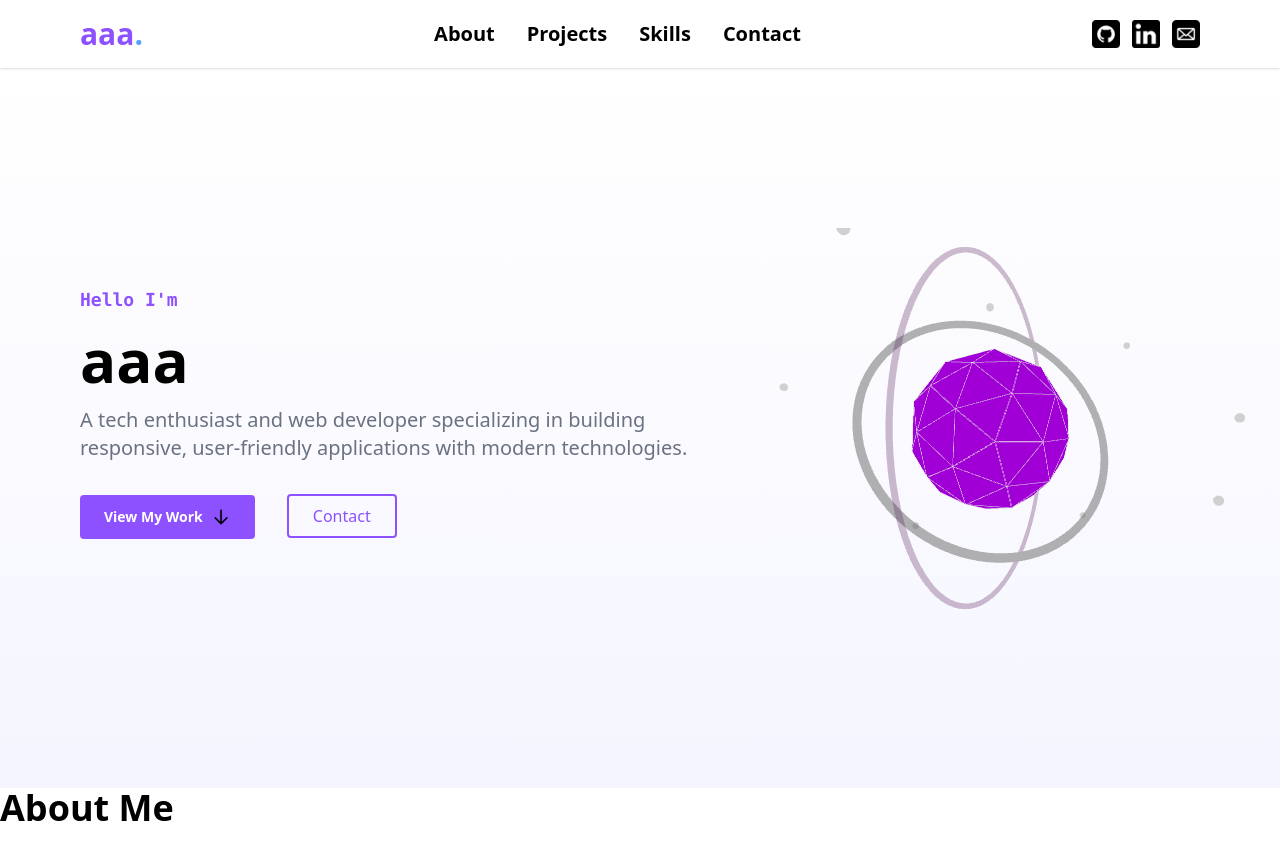
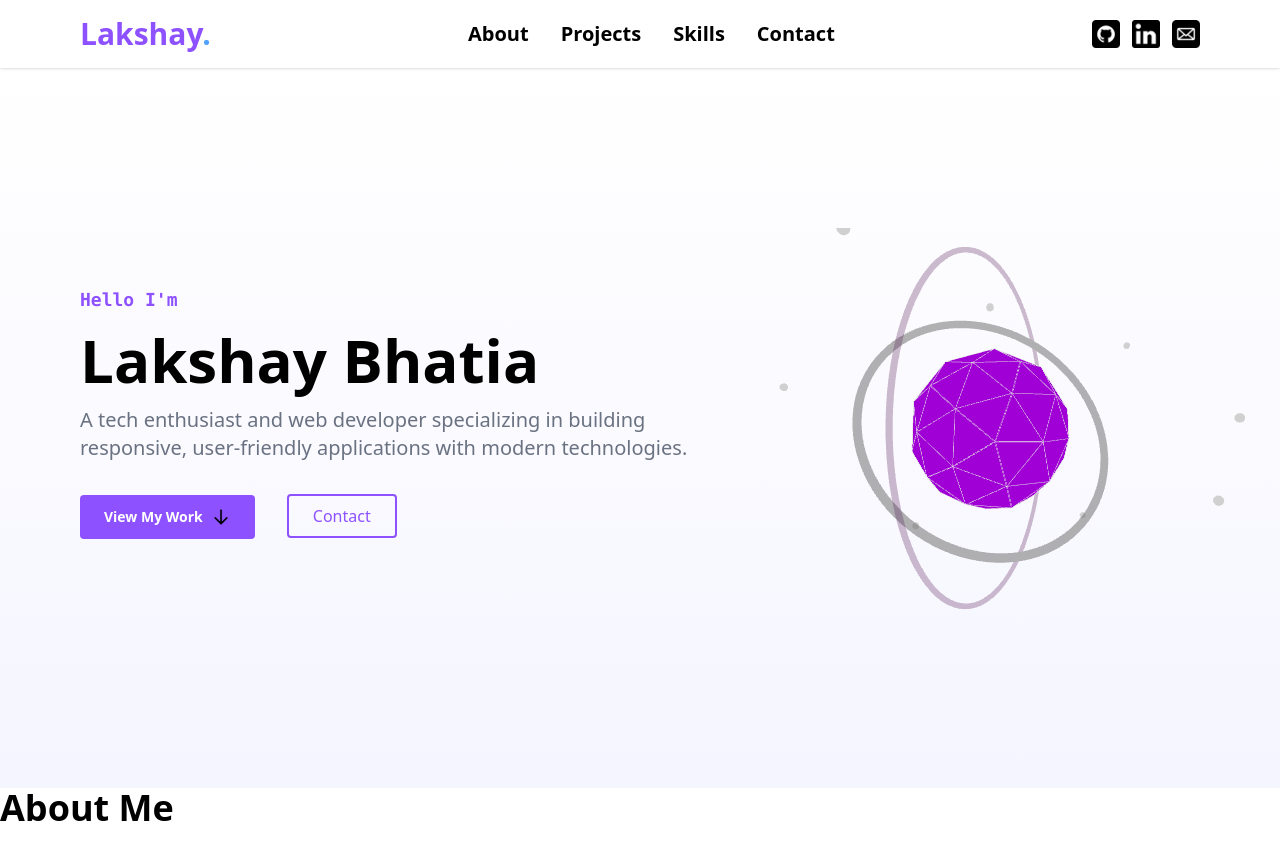
Before and after one commit to lkshayb/PortFolio, a React (Vite) app: page / in a window 1280 px wide. Shown: the top 860 px of the page. Built offline with nearby package versions, Linux system fonts and the light colour scheme.

Commit message:
Navigation Fixed

```diff
--- a/src/App.jsx
+++ b/src/App.jsx
@@ -14,10 +14,15 @@ export default function App() {
   const proRef = useRef();
   const SkillRef = useRef();
   const ContRef = useRef();
+  const HeroRef = useRef();
   return (
     <div>
-      <Navbar aboutRef={aboutRef} proRef={proRef} SkillRef={SkillRef} ContRe={ContRef}/>
-      <HeroSection/>
+      <Navbar aboutRef={aboutRef} proRef={proRef} SkillRef={SkillRef} ContRef={ContRef} HeroRef={HeroRef}/>
+
+      <div ref={HeroRef}>
+        <HeroSection proRef={proRef} ContRef={ContRef}/>
+      </div>
+
       <div ref={aboutRef}>
         <About/>
       </div>
--- a/src/comp/Hero.jsx
+++ b/src/comp/Hero.jsx
@@ -51,7 +51,7 @@ function Uelement(props){
     )
 }
 
-export default function HeroSection(){
+export default function HeroSection({proRef,ContRef}){
     return(
 
         <div className="h-[90vh] py-40 flex justify-between items-center bg-gradient-to-b from-white to-[#f5f5ff]">
@@ -60,18 +60,18 @@ export default function HeroSection(){
                     <span className="text-lg font-mono text-violet-500 font-bold">Hello I'm</span>
                 </div>
                 <div className="my-4">
-                    <span className="text-6xl font-sans font-bold">aaa</span>
+                    <span className="text-6xl font-sans font-bold">Lakshay Bhatia</span>
                 </div>
                 <div className="w-160">
                     <span className="text-xl text-gray-500">A tech enthusiast and web developer specializing in building responsive, user-friendly applications with modern technologies.</span>
                 </div>
-                <button className="bg-violet-500 text-white py-3 rounded my-8 px-6 hover:bg-violet-400 duration-200 ease-in">
+                <button onClick={() => proRef.current?.scrollIntoView({ behavior: 'smooth' })}  className="bg-violet-500 text-white py-3 rounded my-8 px-6 hover:bg-violet-400 duration-200 ease-in">
                     <div className="flex items-center text-sm font-semibold">
                         <div>View My Work</div>
                         <div><img src="./arrow-down.png" alt="" className="h-5 pl-2" /></div>
                     </div>
                 </button>
-                <button className="border-violet-500 border-2 py-2 rounded my-8 mx-8 px-6 duration-200 ease-in text-violet-500 hover:bg-gray-300 hover:text-black">
+                <button onClick={() => ContRef.current?.scrollIntoView({ behavior: 'smooth' })} className="border-violet-500 border-2 py-2 rounded my-8 mx-8 px-6 duration-200 ease-in text-violet-500 hover:bg-gray-300 hover:text-black">
                     Contact
                 </button>
             </div>
--- a/src/comp/Navbar.jsx
+++ b/src/comp/Navbar.jsx
@@ -1,34 +1,34 @@
 
 
-export default function Navbar({aboutRef,proRef,SkillRef,ContRef}){
+export default function Navbar({aboutRef,proRef,SkillRef,ContRef,HeroRef}){
 
     return(
-        <div className="sticky top-0 md:px-20 px-5 py-4 flex justify-between items-center shadow">
-            <div className="text-3xl font-bold font-sans text-violet-500 cursor-pointer" >
-                <span>aaa</span><span className="text-blue-400">.</span>
+        <div className="sticky top-0 md:px-20 px-5 py-4 flex justify-between items-center shadow backdrop-filter backdrop-blur-sm bg-opacity-60 z-50">
+            <div className="text-3xl font-bold font-sans text-violet-500 cursor-pointer"  >
+                <span onClick={() => HeroRef.current?.scrollIntoView({behavior : 'smooth'})}>Lakshay</span><span className="text-blue-400">.</span>
             </div>
             <div className="hidden md:flex">
 
                 <button onClick={() => aboutRef.current?.scrollIntoView({ behavior: 'smooth' })}
-                className="px-4 text-xl font-semibold hover:text-violet-500 duration-300 ease-in cursor-pointer">
+                className="px-4 text-xl font-semibold hover:text-violet-500 duration-200 ease-in cursor-pointer">
                     About
                 </button>
 
                 <button
                 onClick={() => proRef.current?.scrollIntoView({ behavior: 'smooth' })}
-                className="px-4 text-xl font-semibold hover:text-violet-500 duration-300 ease-in cursor-pointer">
+                className="px-4 text-xl font-semibold hover:text-violet-500 duration-200 ease-in cursor-pointer">
                     Projects
                 </button>
 
                 <button
                 onClick={() => SkillRef.current?.scrollIntoView({ behavior: 'smooth' })}
-                className="px-4 text-xl font-semibold hover:text-violet-500 duration-300 ease-in cursor-pointer">
+                className="px-4 text-xl font-semibold hover:text-violet-500 duration-200 ease-in cursor-pointer">
                     Skills
                 </button>
 
                 <button
                 onClick={() => ContRef.current?.scrollIntoView({ behavior: 'smooth' })}
-                className="px-4 text-xl font-semibold hover:text-violet-500 duration-300 ease-in cursor-pointer">
+                className="px-4 text-xl font-semibold hover:text-violet-500 duration-200 ease-in cursor-pointer">
                     Contact
                 </button>
             </div>
```
